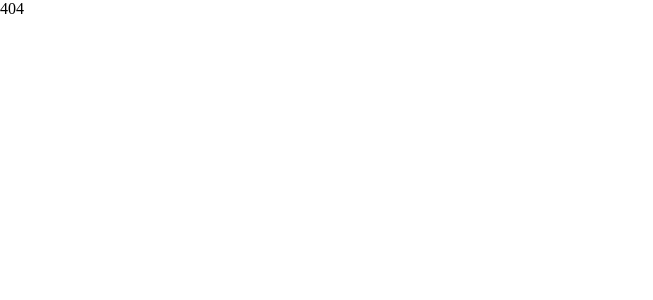
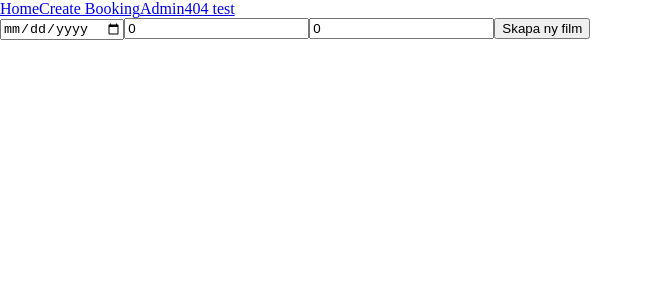
Before and after one commit to ViggoOhlsson/project-restaurant, a React (Create React App) app: page /edit-booking/1 in a window 1280 px wide. Shown: the top 300 px of the page, without its empty margins (0-653 px from the left). Built offline with nearby package versions, Linux system fonts and the light colour scheme; no server answers.

Commit message:
adminedit

```diff
--- a/src/App.tsx
+++ b/src/App.tsx
@@ -2,6 +2,7 @@ import { BrowserRouter, Routes, Route } from "react-router-dom";
 import { Layout } from "./components/Layout";
 import { NotFound } from "./components/NotFound";
 import { Admin } from "./components/pages/Admin";
+import { AdminEdit } from "./components/pages/AdminEdit";
 import { Booking } from "./components/pages/Booking";
 import { Home } from "./components/pages/Home";
 
@@ -12,8 +13,9 @@ function App() {
         <Routes>
           <Route path="/" element={<Layout />}>
             <Route index element={<Home />}></Route>
-			<Route path="/book" element={<Booking />}></Route>
+            <Route path="/book" element={<Booking />}></Route>
             <Route path="/admin" element={<Admin />}></Route>
+            <Route path="/edit-booking/:id" element={<AdminEdit />}></Route>
           </Route>
           <Route path="/*" element={<NotFound />}></Route>
         </Routes>
--- a/src/components/pages/Admin.tsx
+++ b/src/components/pages/Admin.tsx
@@ -1,5 +1,6 @@
 import axios from "axios";
 import { ChangeEvent, FormEvent, useEffect, useState } from "react";
+import { Link } from "react-router-dom";
 import { IBooking } from "../../models/IBooking";
 
 export function Admin() {
@@ -9,13 +10,9 @@ export function Admin() {
 
   const [deleteBookingId, setDeleteBookingId] = useState("");
 
-  const [editBookingObject, setEditBookingObject] = useState({});
-
-  const [editing, setEditing] = useState({
-    date: new Date(),
-    time: 0,
-    guests: 0,
-  });
+  const [date, setDate] = useState(new Date());
+  const [time, setTime] = useState(18);
+  const [guests, setGuests] = useState(1);
 
   //Anropar api och hämtar alla bokningar
   useEffect(() => {
@@ -34,23 +31,19 @@ export function Admin() {
       });
   }, [deleteBookingId]);
 
-  //Anropar api och skickar ett objekt till en post som redigerar bokning
-  useEffect(() => {
-    axios
-      .post("http://localhost:8000/admineditbookingobject/" + editBookingObject)
-      .then((res) => {
-        console.log(res);
-      });
-  }, [editBookingObject]);
-
   function deleteBooking(id: string) {
     setDeleteBookingId(id);
   }
 
   function findBooking(findDate: Date) {
+    console.log(sortedBookings);
     for (let i = 0; i < bookings.length; i++) {
+      console.log(bookings[i].date);
+      console.log(findDate.toISOString());
+
       if (bookings[i].date === findDate) {
         setSortedBookings([...sortedBookings, bookings[i]]);
+        console.log(sortedBookings);
       }
     }
   }
@@ -60,37 +53,79 @@ export function Admin() {
       <div key={booking._id} className="booking-container">
         <p>{booking.guests}</p>
         <p>{booking.time}</p>
+        <Link to={"/edit-booking/" + booking._id}>Redigera</Link>
       </div>
     );
   });
 
-  function handleChange(e: ChangeEvent<HTMLInputElement>) {
-    if (e.target.type === "number") {
-      setEditing({ ...editing, [e.target.name]: +e.target.value });
-    } else {
-      setEditing({ ...editing, [e.target.name]: e.target.value });
-    }
-  }
-
-  function handleSave(e: FormEvent) {
-    e.preventDefault();
-
-    setEditing({
-      date: new Date(),
-      time: 0,
-      guests: 0,
-    });
-  }
-
   return (
     <>
-      {/* <form onSubmit={handleSave}>
+      <input
+        type="date"
+        defaultValue={date.toLocaleDateString()}
+        onChange={() => {
+          findBooking(date);
+        }}
+      ></input>
 
-<input type="date" name="date" value={booking.date} onChange={handleChange} placeholder="Date"/>
-<input type="text" name="guests" value={booking.guests} onChange={handleChange} placeholder="Guests"/>
-<input type="number" name="time" value={booking.time} onChange={handleChange} placeholder="Time"/>
-<button>Skapa ny film</button>
-</form> */}
+      {displayBookings}
+
+      {/*
+<p>Booking View</p>
+    <div>
+        <p>Date</p>
+        <input type="date" defaultValue={date} onChange={changeDate}></input>
+        <p>Time</p>
+        <select name="time" onChange={changeTime}>
+            <option disabled>Select a time</option>
+            <option value="18">18:00 to 20:59</option>
+            <option value="21">21:00 to 23:59</option>
+        </select>
+        <p>Guests</p>
+        <input type="number" value={guests} onChange={changeGuests}></input>
+    </div>
+    <div>
+        <p>Name</p>
+        <input type="text" placeholder="Full Name" onChange={changeName}></input>
+        <p>Email</p>
+        <input type="email" placeholder="example@domain.com" onChange={changeEmail}></input>
+        <p>Phone</p>
+        <input type="tel" placeholder="111-222 33 44" onChange={changePhone}></input>
+    </div>
+    <br></br>
+    <button onClick={placeBooking}>Place Booking</button>
+    <h2>{`${time} O' Clock - ${date} - ${guests} Guests`}</h2>
+    <h2>{`${name} - ${email} - ${phone} `}</h2> */}
     </>
   );
 }
+
+// const changeTime = (e: ChangeEvent<HTMLSelectElement>) => {
+//     console.log("Time:", e.target.value)
+//     setTime(parseInt(e.target.value))
+// }
+// const changeDate = (e: ChangeEvent<HTMLInputElement>) => {
+//     console.log("Date:", e.target.value)
+//     setDate(e.target.value)
+// }
+// const changeGuests = (e:ChangeEvent<HTMLInputElement>) => {
+//     let guests = parseInt(e.target.value)
+//     if (guests < 1) guests = 1
+//     if (guests > 6) guests = 6
+//     setGuests(guests)
+//     console.log(guests)
+// }
+// const changeName = (e:ChangeEvent<HTMLInputElement>) => setName(e.target.value)
+// const changeEmail = (e:ChangeEvent<HTMLInputElement>) => setEmail(e.target.value)
+// const changePhone = (e:ChangeEvent<HTMLInputElement>) => setPhone(parseInt(e.target.value))
+
+// const placeBooking = async () => {
+//     let body = {time, date, guests, name, email, phone, gamer: "wowzers"}
+//     console.log(body)
+//     let res = await axios.post("http://localhost:8000/book", body)
+//     console.log(res)
+// }
+
+// useEffect(() => {
+//     setDate(new Date().toLocaleDateString())
+// }, [])
--- /dev/null
+++ b/src/components/pages/AdminEdit.tsx
@@ -0,0 +1,107 @@
+import axios from "axios";
+import { ChangeEvent, FormEvent, useEffect, useState } from "react";
+import { IBooking } from "../../models/IBooking";
+
+// return <p>{params.get("userId")}</p>;
+
+export function AdminEdit() {
+  //   const [editBookingObject, setEditBookingObject] = useState({});
+
+  const [id, setId] = useState(
+    new URLSearchParams(window.location.pathname).get("_id")
+  );
+
+  const [bookings, setBookings] = useState<IBooking[]>([]);
+
+  const [booking, setBooking] = useState<IBooking>({
+    date: new Date(),
+    time: 0,
+    guests: 0,
+    customer: "",
+    _id: "",
+  });
+
+  const [editing, setEditing] = useState({
+    date: new Date(),
+    time: 0,
+    guests: 0,
+    _id: "",
+    customer: "",
+  });
+
+  useEffect(() => {
+    axios.get("http://localhost:8000/getallbookings").then((res) => {
+      console.log(res);
+      setBookings(res.data);
+    });
+  }, []);
+
+  //Anropar api och skickar ett objekt till en post som redigerar bokning
+  useEffect(() => {
+    axios
+      .post("http://localhost:8000/admineditbooking/" + booking)
+      .then((res) => {
+        console.log(res);
+      });
+  }, [booking]);
+
+  function handleChange(e: ChangeEvent<HTMLInputElement>) {
+    if (e.target.type === "number") {
+      setEditing({ ...editing, [e.target.name]: +e.target.value });
+    } else {
+      setEditing({ ...editing, [e.target.name]: e.target.value });
+    }
+  }
+
+  function handleSave(e: FormEvent) {
+    e.preventDefault();
+
+    for (let i = 0; i < bookings.length; i++) {
+      if (bookings[i]._id === id) {
+        setEditing({
+          ...editing,
+          [bookings[i]._id]: id,
+          [bookings[i].customer]: bookings[i]._id,
+        });
+      }
+    }
+
+    setBooking(editing);
+
+    setEditing({
+      date: new Date(),
+      time: 0,
+      guests: 0,
+      _id: "",
+      customer: "",
+    });
+  }
+  return (
+    <>
+      <form onSubmit={handleSave}>
+        <input
+          type="date"
+          name="date"
+          value={editing.date.toISOString()}
+          onChange={handleChange}
+          placeholder="Date"
+        />
+        <input
+          type="text"
+          name="guests"
+          value={editing.guests}
+          onChange={handleChange}
+          placeholder="Guests"
+        />
+        <input
+          type="number"
+          name="time"
+          value={editing.time}
+          onChange={handleChange}
+          placeholder="Time"
+        />
+        <button>Skapa ny film</button>
+      </form>
+    </>
+  );
+}
```
Also changed, not shown: api/index.js (+65 -34 lines).
